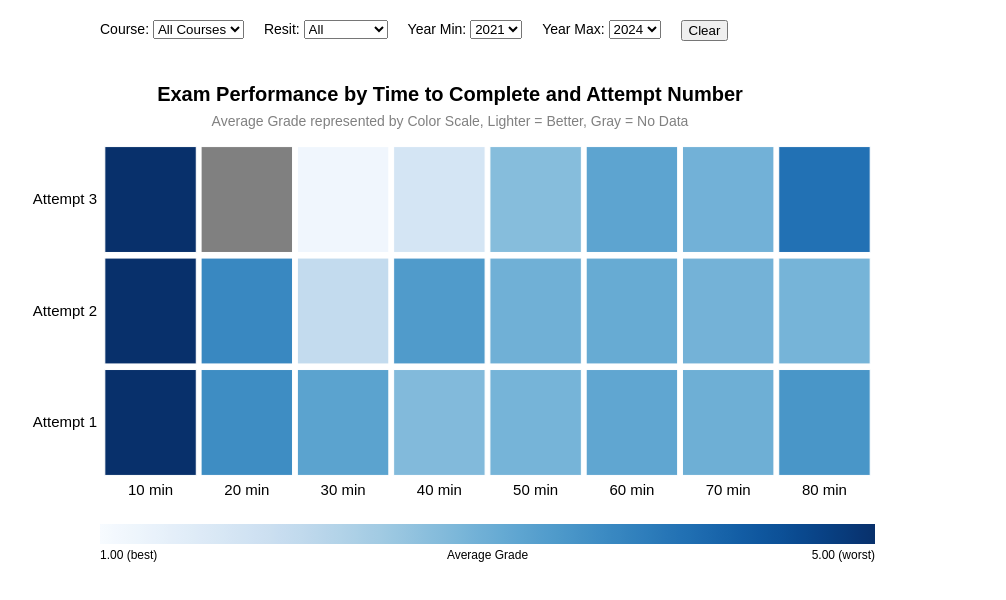
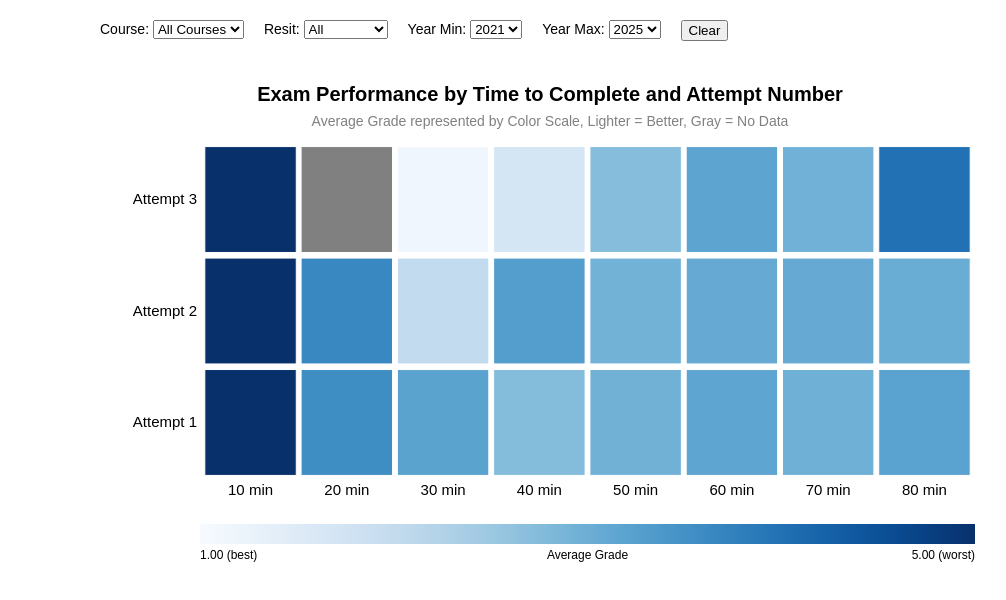
Before and after one commit to hsteinmetz/vis, a SvelteKit app: page /designuebung in a window 1280 px wide. Shown: the top 600 px of the page, without its empty margins (8-1014 px from the left). Built offline with nearby package versions, Linux system fonts and the light colour scheme.

Commit message:
formatting and cleanup

```diff
--- a/src/routes/designuebung/+page.svelte
+++ b/src/routes/designuebung/+page.svelte
@@ -31,8 +31,8 @@
 	const filterState = $state({
 		selectedCourse: 'ALL',
 		resitValue: 'ALL',
-		yearMin: 2000,
-		yearMax: 2024
+		yearMin: 2021,
+		yearMax: 2025
 	});
 
 	function mapData(data: RawDataPoint[]): DataPoint[] {
@@ -65,6 +65,8 @@
 			return courseMatch && resitMatch && yearMatch;
 		});
 	});
+	const isError = $derived(() => filterState.yearMin > filterState.yearMax);
+
 	const tiles = $derived(() => {
 		const tileMap = new Map<string, DataPoint[]>();
 		for (const d of filteredData()) {
@@ -199,21 +201,21 @@
 	};
 </script>
 
-<div id="container">
-	<div
-		class="filter-controls"
-		style={`margin-left: ${margin.left}px; margin-right: ${margin.right}px;`}
-	>
+<div
+	id="container"
+	style={`margin-left: ${margin.left}px; margin-right: ${margin.right}px; width: ${width}px;`}
+>
+	<div class="filter-controls">
 		<label for="courseSelect">
 			Course:
 			<select
 				name="courseSelect"
 				id="courseSelect"
-				onchange={(e) => (filterState.selectedCourse = (e.target as HTMLSelectElement).value)}
+				bind:value={filterState.selectedCourse}
 			>
-				<option value="ALL" selected={filterState.selectedCourse === 'ALL'}>All Courses</option>
+				<option value="ALL">All Courses</option>
 				{#each Array.from(new Set(mappedData.map((d) => d.course))).sort() as course}
-					<option value={course} selected={course === filterState.selectedCourse}>
+					<option value={course}>
 						{course}
 					</option>
 				{/each}
@@ -221,48 +223,47 @@
 		</label>
 		<label for="resitSelect">
 			Resit:
-			<select
-				name="resitSelect"
-				id="resitSelect"
-				onchange={(e) => (filterState.resitValue = (e.target as HTMLSelectElement).value)}
-			>
-				<option value="ALL" selected={filterState.resitValue === 'ALL'}>All</option>
-				<option value="NO" selected={filterState.resitValue === 'NO'}>No Resit</option>
-				<option value="YES" selected={filterState.resitValue === 'YES'}>Resit Only</option>
+			<select name="resitSelect" id="resitSelect" bind:value={filterState.resitValue}>
+				<option value="ALL">All</option>
+				<option value="NO">No Resit</option>
+				<option value="YES">Resit Only</option>
 			</select>
 		</label>
 		<label for="yearMinSelect">
 			Year Min:
-			<select
-				name="yearMinSelect"
-				id="yearMinSelect"
-				onchange={(e) => (filterState.yearMin = parseInt((e.target as HTMLSelectElement).value))}
-			>
+			<select name="yearMinSelect" id="yearMinSelect" bind:value={filterState.yearMin}>
 				{#each Array.from(new Set(mappedData.map((d) => d.year))).sort((a, b) => a - b) as year}
-					<option value={year} selected={year === filterState.yearMin}>{year}</option>
+					<option value={year}>{year}</option>
 				{/each}
 			</select>
 		</label>
 		<label for="yearMaxSelect">
 			Year Max:
-			<select
-				name="yearMaxSelect"
-				id="yearMaxSelect"
-				onchange={(e) => (filterState.yearMax = parseInt((e.target as HTMLSelectElement).value))}
-			>
+			<select name="yearMaxSelect" id="yearMaxSelect" bind:value={filterState.yearMax}>
 				{#each Array.from(new Set(mappedData.map((d) => d.year))).sort((a, b) => a - b) as year}
-					<option value={year} selected={year === filterState.yearMax}>{year}</option>
+					<option value={year}>{year}</option>
 				{/each}
 			</select>
 		</label>
 		<button onclick={clearFilters}>Clear</button>
 	</div>
 
+	{#if isError()}
+		<div class="error-container">
+			{#if filteredData().length === 0}
+				No data available for the selected filters.
+			{/if}
+			{#if filterState.yearMin > filterState.yearMax}
+				Warning: Year Min is greater than Year Max.
+			{/if}
+		</div>
+	{/if}
+
 	<svg width={width + margin.left + margin.right} height={height + margin.top + margin.bottom}>
 		<g transform={`translate(${margin.left}, ${margin.top})`}>
 			{#each tiles() as tile}
 				{#if tile.count === 0}
-					<!-- draw black rect -->
+					<!-- draw gray rect -->
 					<rect
 						x={x(String(tile.x))}
 						y={y(String(tile.y))}
@@ -362,4 +363,14 @@
 		margin-bottom: 20px;
 		margin-top: 20px;
 	}
+
+	.error-container {
+		color: red;
+		margin-bottom: 10px;
+		background-color: #ffe6e6;
+		padding: 10px;
+		border: 1px solid red;
+		border-radius: 5px;
+		width: 100%;
+	}
 </style>
```
